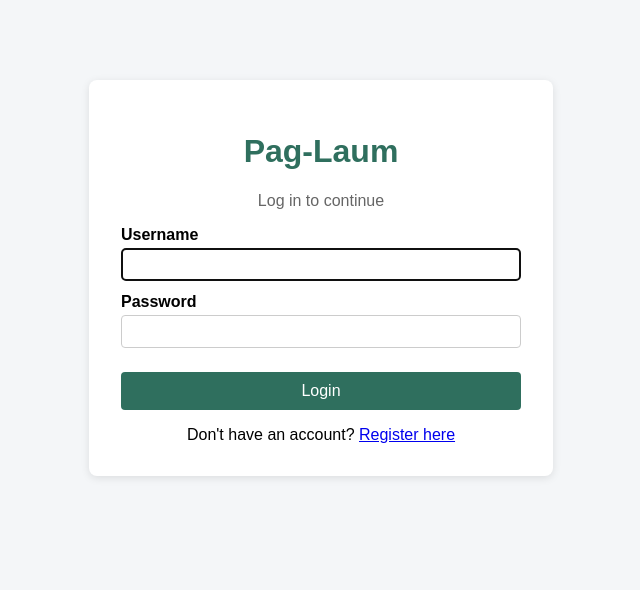
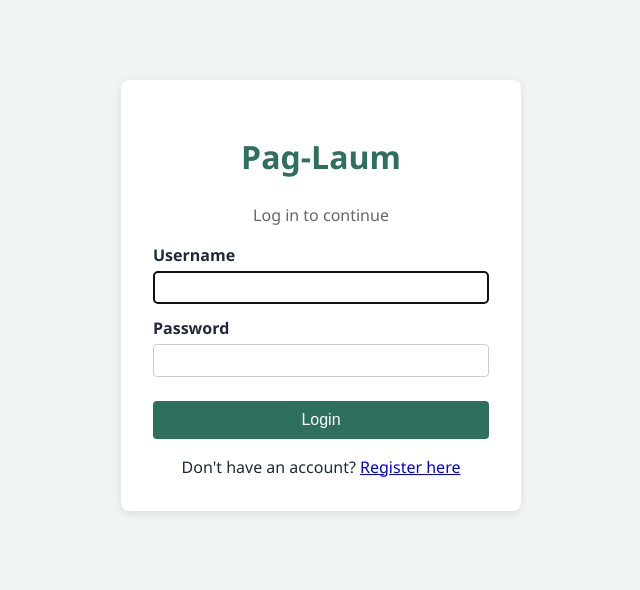
Before and after one commit to Kashkinnn/Pag-Laum, a Django app: page / in a window 1280 px wide. Shown: the top 590 px of the page, without its empty margins (319-959 px from the left). Run offline with Django 5.2, Linux system fonts and the light colour scheme.

Commit message:
chore(core): configure staticfiles directory and extensible base template blocks

```diff
--- a/pag_laum/settings.py
+++ b/pag_laum/settings.py
@@ -106,6 +106,9 @@ USE_TZ = True
 # https://docs.djangoproject.com/en/6.1/howto/static-files/
 
 STATIC_URL = 'static/'
+STATICFILES_DIRS = [
+    BASE_DIR / 'static',
+]
 
 
 # Authentication flow (Pag-Laum navigation)
--- a/templates/base.html
+++ b/templates/base.html
@@ -2,13 +2,29 @@
 <html lang="en">
 <head>
     <meta charset="UTF-8">
+    <meta name="viewport" content="width=device-width, initial-scale=1.0">
     <title>{% block title %}Pag-Laum{% endblock %}</title>
     <style>
+        :root {
+            --primary: #2f6f5e;
+            --primary-dark: #235347;
+            --primary-light: #e8f3ef;
+            --bg: #f0f5f3;
+            --text-main: #1f2937;
+            --text-muted: #64748b;
+            --danger: #b00020;
+            --danger-bg: #fde8e8;
+        }
+        * {
+            box-sizing: border-box;
+        }
         body {
-            font-family: Arial, sans-serif;
-            background-color: #f4f6f8;
+            font-family: 'Segoe UI', system-ui, -apple-system, BlinkMacSystemFont, Roboto, Arial, sans-serif;
+            background-color: var(--bg);
+            color: var(--text-main);
             margin: 0;
             padding: 0;
+            line-height: 1.5;
         }
         .container {
             max-width: 400px;
@@ -20,7 +36,7 @@
         }
         h1 {
             text-align: center;
-            color: #2f6f5e;
+            color: var(--primary);
         }
         form p {
             margin: 12px 0;
@@ -42,7 +58,7 @@
             width: 100%;
             padding: 10px;
             margin-top: 12px;
-            background-color: #2f6f5e;
+            background-color: var(--primary);
             color: #fff;
             border: none;
             border-radius: 4px;
@@ -56,14 +72,17 @@
             margin-top: 16px;
         }
         .errorlist {
-            color: #b00020;
+            color: var(--danger);
             font-size: 14px;
         }
     </style>
+    {% block extra_head %}{% endblock %}
 </head>
 <body>
+    {% block page_wrapper %}
     <div class="container">
         {% block content %}{% endblock %}
     </div>
+    {% endblock %}
 </body>
 </html>
```
